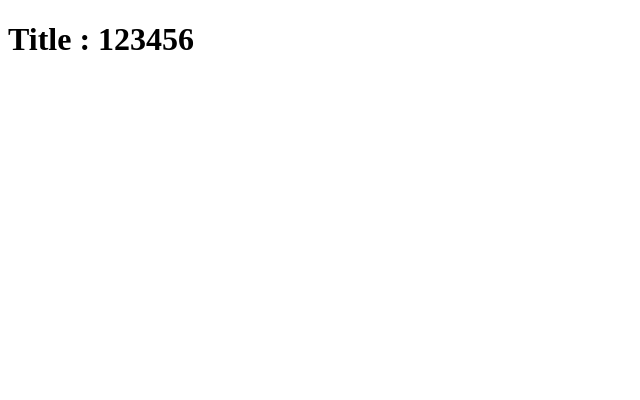
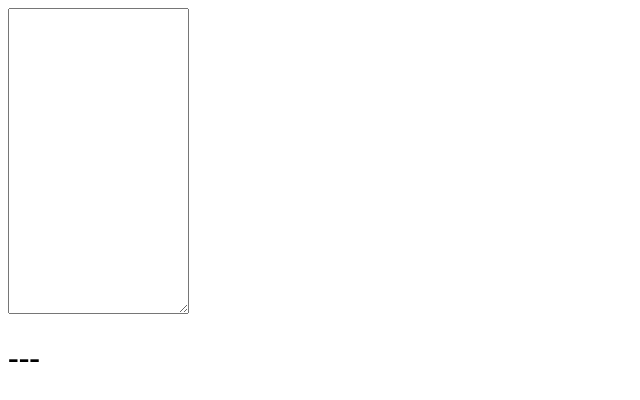
Before and after one commit to rajarju/react-app, a React (Create React App) app: page / in a window 1280 px wide. Shown: the top 400 px of the page, without its empty margins (0-640 px from the left). Built offline with nearby package versions, Linux system fonts and the light colour scheme.

Commit message:
Normalise Events with React

```diff
--- a/src/App.js
+++ b/src/App.js
@@ -1,34 +1,44 @@
 import React from 'react';
 
 class App extends React.Component {
+
+  constructor() {
+    super();
+    this.state = {
+      currentEvent : '---'
+    };
+    this.update = this.update.bind(this);
+  }
+
+  update(e) {
+    this.setState({
+      currentEvent : e.type
+    })
+  }
+
   render() {
     return (
-      <Title txt="123456" />
+      <div>
+        <textarea
+        rows="20"
+        cols="20"
+        onKeyPress={this.update}
+        onCopy={this.update}
+        onCut={this.update}
+        onPaste={this.update}
+        onFocus={this.update}
+        onBlur={this.update}
+        onDoubleClick={this.update}
+        onTouchStart={this.update}
+        onTouchMove={this.update}
+        onTouchEnd={this.update}
+
+         />
+        <h1>{this.state.currentEvent}</h1>
+
+      </div>
     );
   }
 };
 
-
-const Title = (props) => <h1>Title : {props.txt}</h1>
-
-// Title.propTypes = {
-//   txt : React.PropTypes.string.isRequired
-// }
-
-
-Title.propTypes = {
-  txt(props, propName, component) {
-
-    if(!(propName in props)) {
-      return new Error(`Missing ${propName}`)
-    }
-
-    if(props[propName].length < 6) {
-      return new Error(`${propName} was too short`)
-    }
-
-  }
-}
-
-
 export default App;
```
